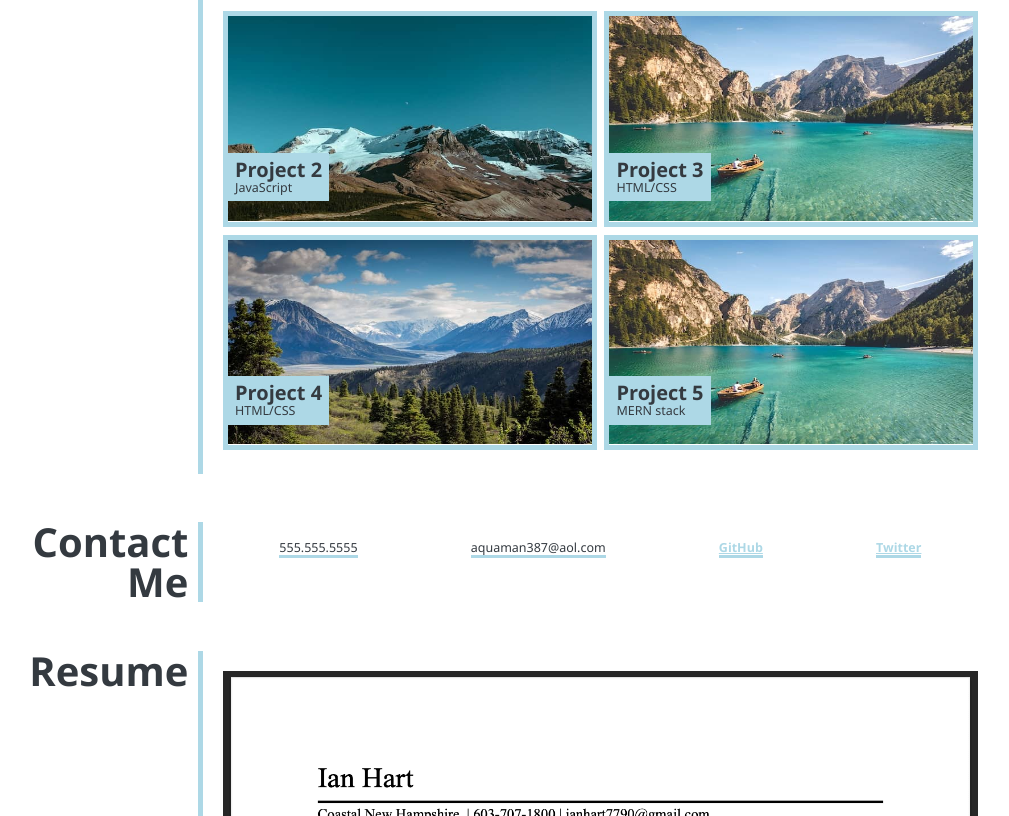
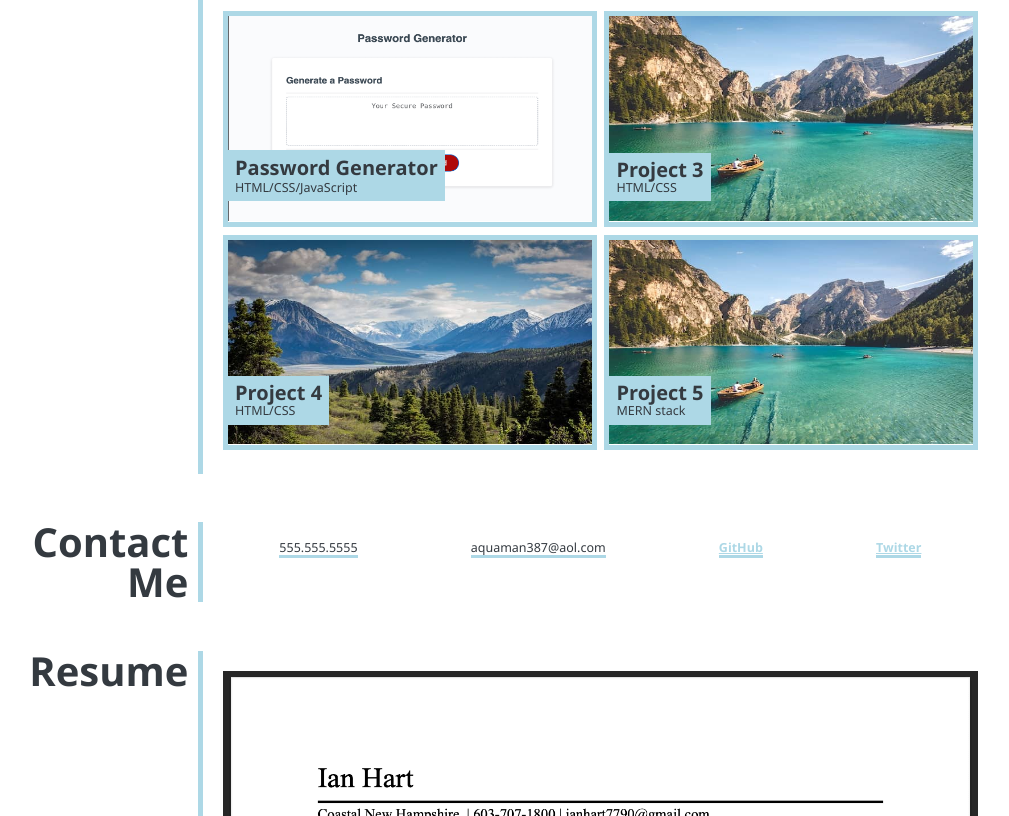
Before and after one commit to ianahart/personal-portfolio, a plain HTML site: page index.html in a window 1280 px wide. Shown: the part 1192-2008 px from the top of the page, without its empty margins (132-1141 px from the left). Drawn offline with Linux system fonts and the light colour scheme.

Commit message:
add password generator project

```diff
--- a/index.html
+++ b/index.html
@@ -83,10 +83,10 @@
       <!--Showcase of Projects Start-->
       <section class="showcase">
         <section class="project-image-container">
-          <img src="./assets/images/project-2.jpeg" alt="a screenshot of project 2" />
+          <img src="./assets/images/password-generator.png" alt="a screenshot of password generator project" />
           <section class="project-title">
-            <h4>Project 2</h4>
-            <p>JavaScript</p>
+            <h4>Password Generator</h4>
+            <p>HTML/CSS/JavaScript</p>
           </section>
         </section>
         <section class="project-image-container">
```
Also changed, not shown: assets/images/password-generator.png (added).
